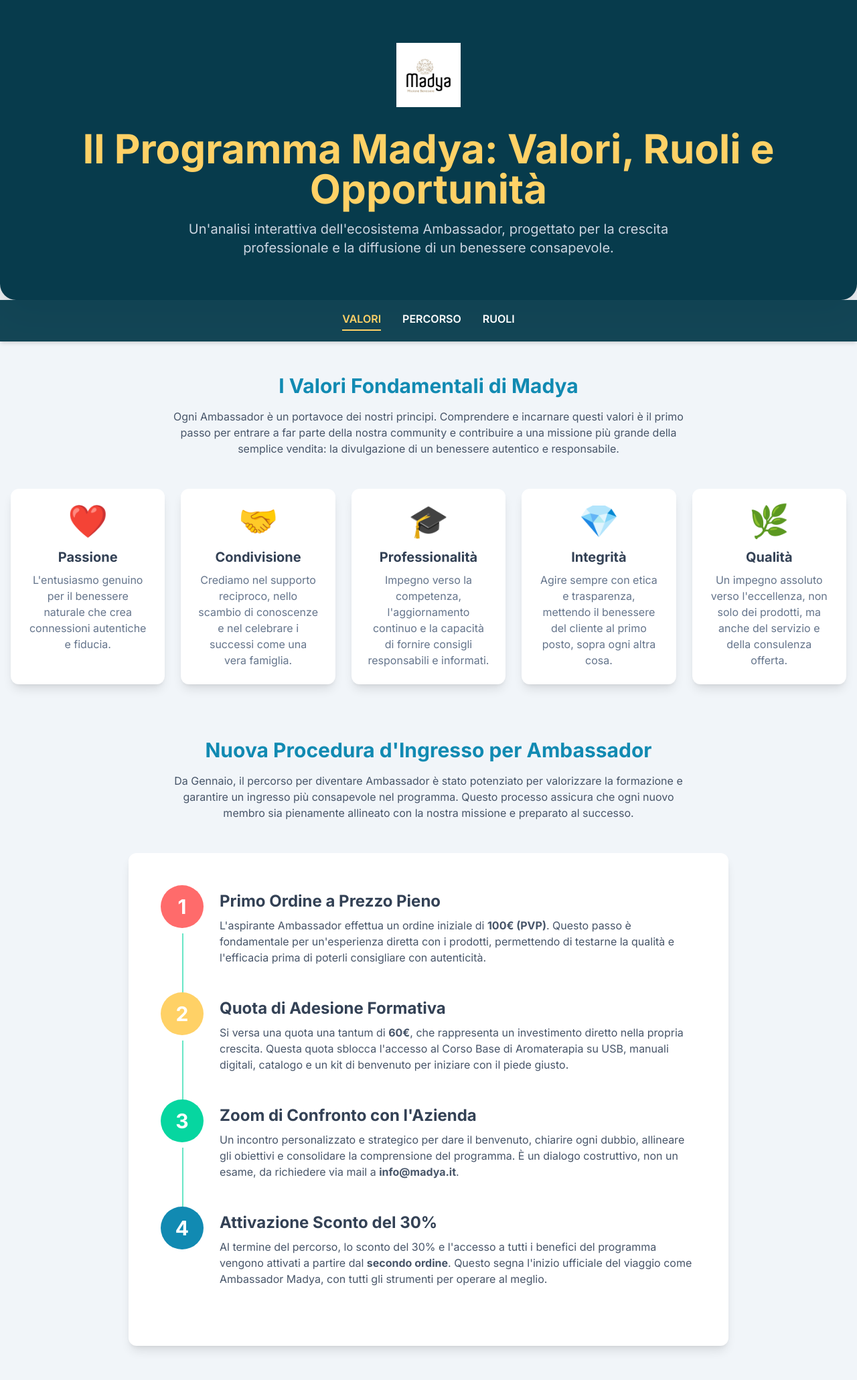
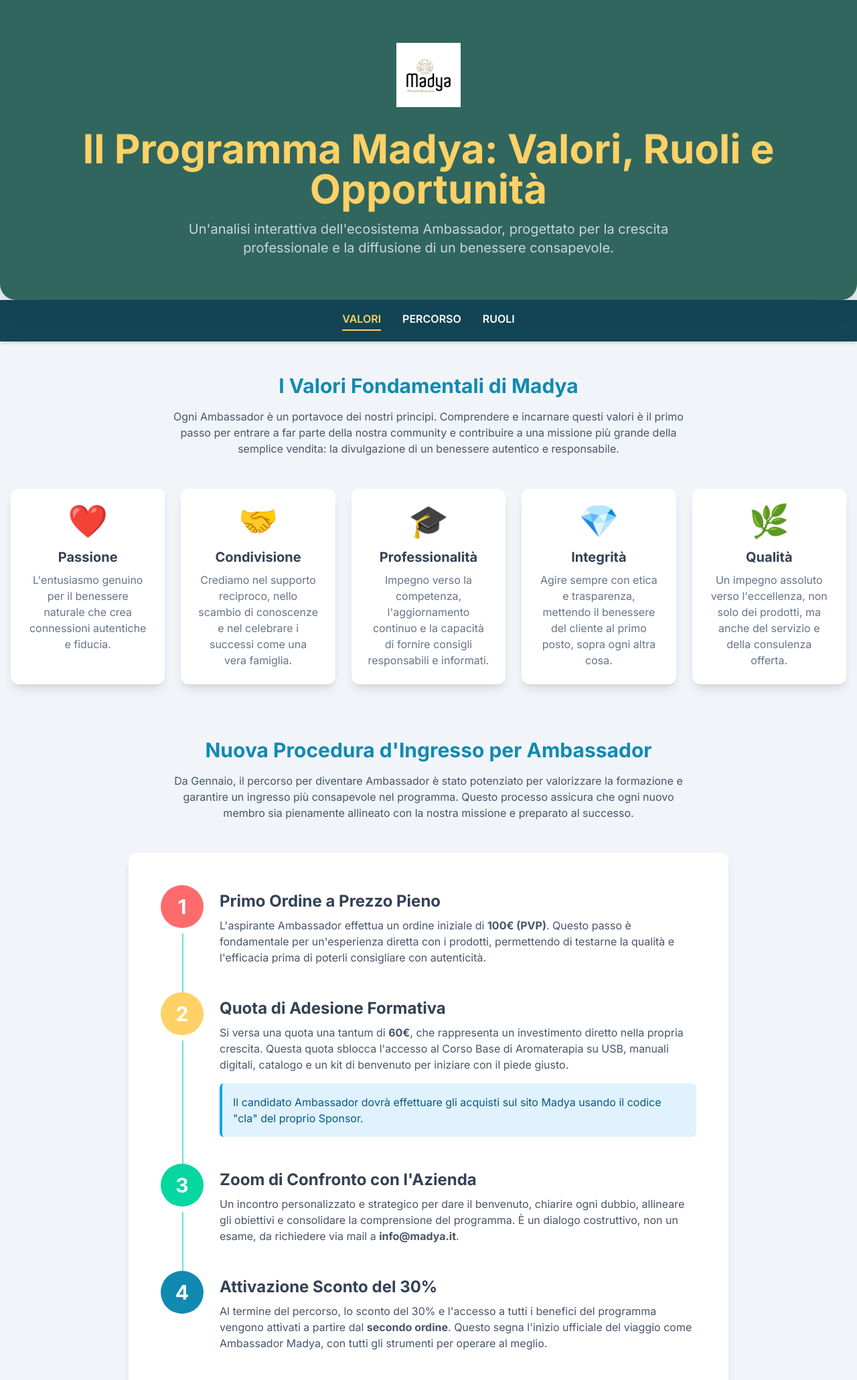
Before and after one commit to aromacomplesso/mymadya-2026, a plain HTML site: page index.html in a window 1280 px wide. Shown: the top 2061 px of the page at 67% size. Drawn offline with nearby package versions, Linux system fonts and the light colour scheme.

Commit message:
Update index.html

```diff
--- a/index.html
+++ b/index.html
@@ -77,8 +77,7 @@
 </head>
 <body class="text-slate-700">
 
-    <header class="bg-[#073B4C] text-white text-center py-16 px-4 rounded-b-3xl shadow-2xl">
-        <!-- LOGO CON URL ASSOLUTO PER GITHUB PAGES -->
+    <header class="bg-[#30665d] text-white text-center py-16 px-4 rounded-b-3xl shadow-2xl">
         <img src="https://aromacomplesso.github.io/mymadya-2026/Logo%20Madya.jpg" alt="Logo Madya" class="mx-auto mb-8 h-24 w-auto">
         <h1 class="text-4xl md:text-6xl font-bold mb-4 text-[#FFD166]">Il Programma Madya: Valori, Ruoli e Opportunità</h1>
         <p class="text-xl max-w-3xl mx-auto text-slate-300">Un'analisi interattiva dell'ecosistema Ambassador, progettato per la crescita professionale e la diffusione di un benessere consapevole.</p>
@@ -142,6 +141,9 @@
                     <div class="ml-6 pt-2">
                         <h3 class="text-2xl font-bold">Quota di Adesione Formativa</h3>
                         <p class="mt-2 text-slate-600">Si versa una quota una tantum di <strong>60€</strong>, che rappresenta un investimento diretto nella propria crescita. Questa quota sblocca l'accesso al Corso Base di Aromaterapia su USB, manuali digitali, catalogo e un kit di benvenuto per iniziare con il piede giusto.</p>
+                        <div class="mt-4 bg-sky-100 border-l-4 border-sky-500 text-sky-800 p-4 rounded-md" role="alert">
+                           <p>Il candidato Ambassador dovrà effettuare gli acquisti sul sito Madya usando il codice "cla" del proprio Sponsor.</p>
+                        </div>
                     </div>
                 </div>
                 <div class="flow-step">
```
